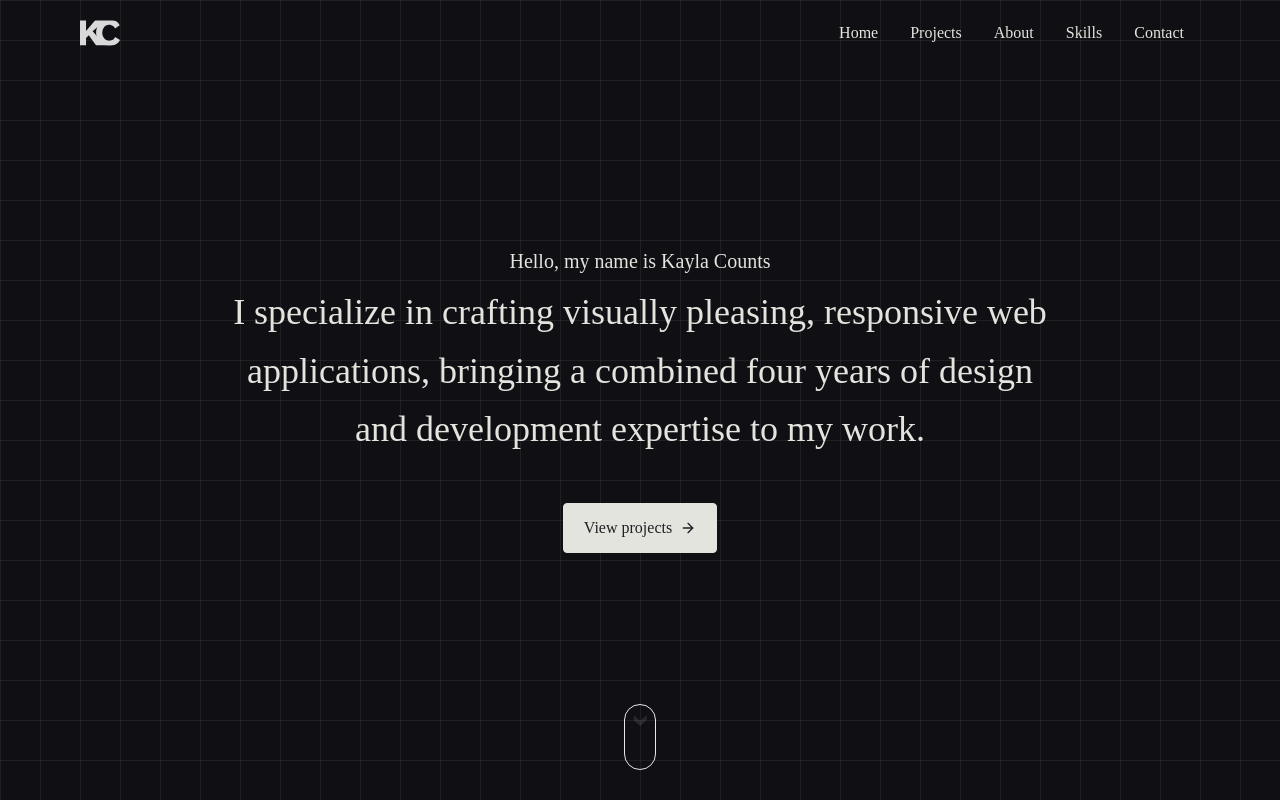
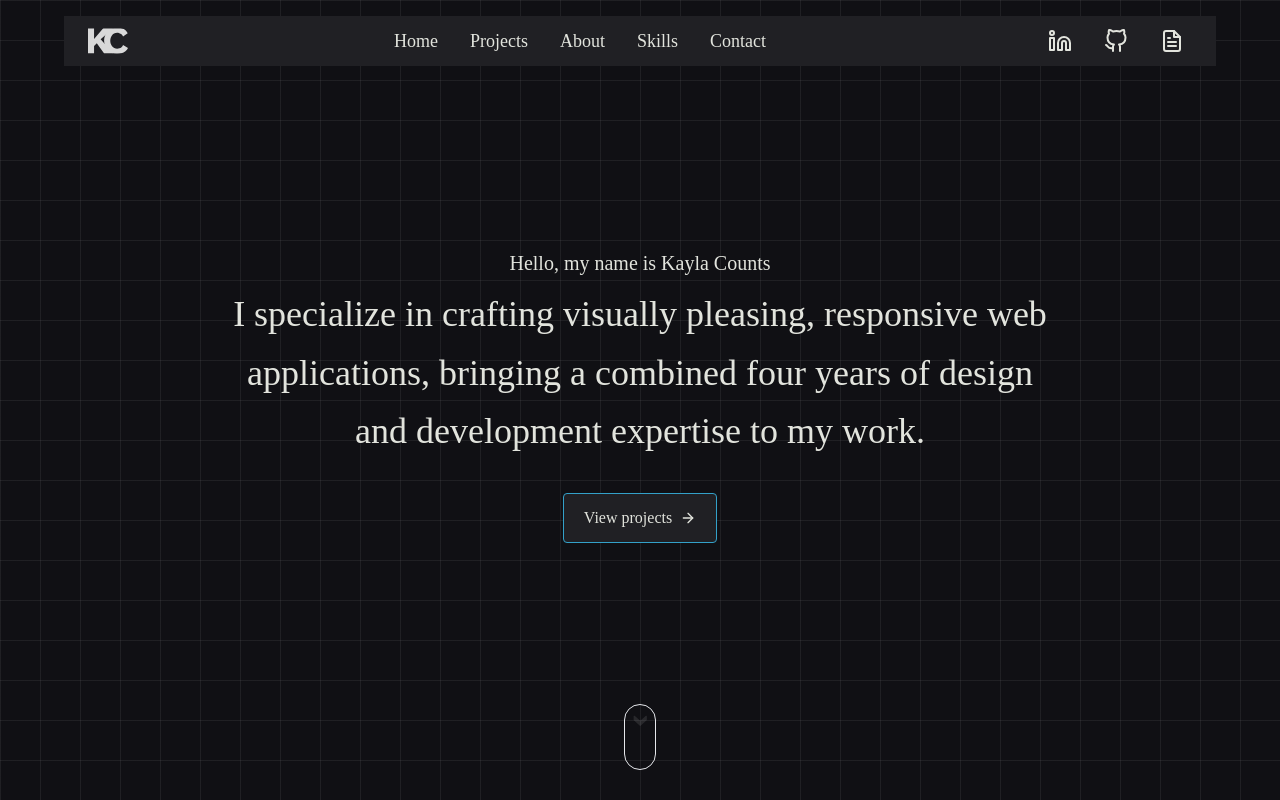
Before and after one commit to Kcounts93/my-portfolio, a React (Create React App) app: page / in a window 1280 px wide. Shown: the top 800 px of the page. Built offline with nearby package versions, Linux system fonts and the light colour scheme.

Commit message:
navbar & CTA update

```diff
--- a/src/components/Hero.jsx
+++ b/src/components/Hero.jsx
@@ -41,7 +41,7 @@ const Hero = () => {
           <a
             href="#Projects"
           >
-            <button className="flex rounded items-center mt-5 px-5 py-3 border border-putty bg-putty text-charcoal text-bold hover:bg-darkgrey hover:text-putty hover:border-drap hover:scale-105 active:scale-90 duration-500">
+            <button className="flex rounded items-center m-2 px-5 py-3 border bg-charcoal text-putty border-drap hover:scale-110 active:scale-90 duration-500">
               View projects
               <FiArrowRight className="ml-2" />
             </button>
--- a/src/components/Navbar.jsx
+++ b/src/components/Navbar.jsx
@@ -1,54 +1,39 @@
 import React, { useState } from "react";
 import Logo from "../assets/KC.svg";
-import { FiMenu, FiX, FiGithub, FiLinkedin, FiInstagram } from "react-icons/fi";
+import { FiMenu, FiX, FiGithub, FiLinkedin, FiFileText } from "react-icons/fi";
 import { motion, AnimatePresence } from "framer-motion";
 
-// Define navLinks array
 const navLinks = ["Home", "Projects", "About", "Skills", "Contact"];
 
-const Navbar = () => {
-  const [nav, setNav] = useState(false);
-  const toggleNav = () => setNav(!nav);
+const SocialLinks = () => (
+  <ul className="flex">
+    <li className="">
+      <a href="https://www.linkedin.com/in/kaylacounts/" target="_blank" rel="noopener noreferrer">
+        <FiLinkedin className="text-2xl transition-transform hover:scale-150 duration-300" />
+      </a>
+    </li>
+    <li>
+      <a href="https://github.com/Kcounts93" target="_blank" rel="noopener noreferrer">
+        <FiGithub className="text-2xl transition-transform hover:scale-150 duration-300" />
+      </a>
+    </li>
+    <li>
+      <a href="https://github.com/Kcounts93" target="_blank" rel="noopener noreferrer">
+        <FiFileText className="text-2xl transition-transform hover:scale-150 duration-300" />
+      </a>
+    </li>
+  </ul>
+);
 
-  // Function to close the nav menu
-  const closeNav = () => setNav(false);
+const NavLink = ({ link }) => (
+  <li className="text-lg transition-transform hover:-translate-y-1 hover:scale-125 hover:text-drap duration-300">
+    <a href={`#${link}`}>{link}</a>
+  </li>
+);
 
-  const navVariants = {
-    hidden: {
-      opacity: 0,
-      x: -100,
-    },
-    visible: {
-      opacity: 1,
-      x: 0,
-      transition: {
-        duration: 0.3,
-      },
-    },
-  };
-
-  return (
-    <motion.div
-      className="fixed z-10 w-full h-50 bg-transparent my-2"
-      initial={{ opacity: 0, y: -100 }}
-      animate={{ opacity: 1, y: 0 }}
-      exit={{ opacity: 0, y: -100 }}
-    >
-      <div className="container mx-auto flex justify-between items-center px-5 lg:px-20 ">
-        <div>
-          <img src={Logo} alt="my logo" />
-        </div>
-        {/* Hamburger */}
-        <div onClick={toggleNav} className="md:hidden z-10 text-2xl">
-          {nav ? (
-            <FiX className="transition-transform hover:rotate-180 hover:scale-125 text-drap duration-300" />
-          ) : (
-            <FiMenu />
-          )}
-        </div>
+const MobileMenu = ({ navVariants, isMobileMenuOpen, toggleNav }) => (
   <AnimatePresence>
-          {nav && (
-            // mobile
+    {isMobileMenuOpen && (
       <motion.div
         className="fixed top-0 right-0 w-full md:w-1/4 h-full flex flex-col items-center justify-center bg-charcoal"
         initial="hidden"
@@ -58,51 +43,48 @@ const Navbar = () => {
       >
         <ul className="text-4xl py-4 text-center font-medium">
           {navLinks.map((link) => (
-                  <motion.li
-                    key={link}
-                    className="text-md transition-transform my-5 hover:-translate-y-1 hover:scale-125 duration-300"
-                  >
-                    <a href={`#${link}`} onClick={closeNav}>
+            <motion.li key={link} className="my-5">
+              <a href={`#${link}`} onClick={toggleNav}>
                 {link}
               </a>
             </motion.li>
           ))}
         </ul>
-              {/* Social Media Links */}
-              <ul className="flex">
-                <li>
-                  <a
-                    href="https://www.linkedin.com/in/kaylacounts/"
-                    target="blank"
-                  >
-                    <FiLinkedin className="text-2xl transition-transform hover:scale-150 duration-300" />
-                  </a>
-                </li>
-                <li>
-                  <a href="https://github.com/Kcounts93" target="blank">
-                    <FiGithub className="text-2xl transition-transform hover:scale-150 duration-300" />
-                  </a>
-                </li>
-                <li>
-                  <a href="https://www.instagram.com/kaylaranae.psd/">
-                    <FiInstagram className="text-2xl transition-transform hover:scale-150 duration-300" />
-                  </a>
-                </li>
-              </ul>
+        <SocialLinks />
       </motion.div>
     )}
   </AnimatePresence>
-        {/* Non Mobile Menu */}
+);
+
+const Navbar = () => {
+  const [isMobileMenuOpen, setMobileMenuOpen] = useState(false);
+  const toggleNav = () => setMobileMenuOpen(!isMobileMenuOpen);
+
+  const navVariants = {
+    hidden: { opacity: 0, x: -100 },
+    visible: {
+      opacity: 1,
+      x: 0,
+      transition: { duration: 0.3 },
+    },
+  };
+
+  return (
+    <motion.div className="fixed z-10 w-full flex justify-center" initial={{ opacity: 0, y: -100 }} animate={{ opacity: 1, y: 0 }} exit={{ opacity: 0, y: -100 }}>
+      <div className="container bg-charcoal my-4 flex justify-between items-center w-full max-w-6xl mx-auto px-4">
+        <img src={Logo} alt="Logo" className="ml-2" />
+        <div onClick={toggleNav} className="md:hidden z-10 text-2xl">
+          {isMobileMenuOpen ? <FiX className="transition-transform hover:rotate-180 hover:scale-125 text-drap duration-300" /> : <FiMenu />}
+        </div>
+        <MobileMenu navVariants={navVariants} isMobileMenuOpen={isMobileMenuOpen} toggleNav={toggleNav} />
         <ul className="hidden md:flex">
           {navLinks.map((link) => (
-            <li
-              key={link}
-              className="text-md transition-transform hover:-translate-y-1 hover:scale-125 duration-300"
-            >
-              <a href={`#${link}`}>{link}</a>
-            </li>
+            <NavLink key={link} link={link} />
           ))}
         </ul>
+        <div className="hidden md:flex">
+          <SocialLinks />
+        </div>
       </div>
     </motion.div>
   );
--- a/src/index.css
+++ b/src/index.css
@@ -36,12 +36,6 @@
 body {
   background-size: 40px 40px !important;
   background-image: linear-gradient(to right, #bebfba18 1px, transparent 1px), linear-gradient(to bottom, #bebfba18 1px, transparent 1px) !important;
-}
-
-.fade-in {
-  opacity: 1;
-  visibility: visible;
-  transition: opacity 0.5s ease-in-out, visibility 0.5s ease-in-out;
 }
 
 html {
```
Lines whose indentation alone changed are shown as unchanged.
